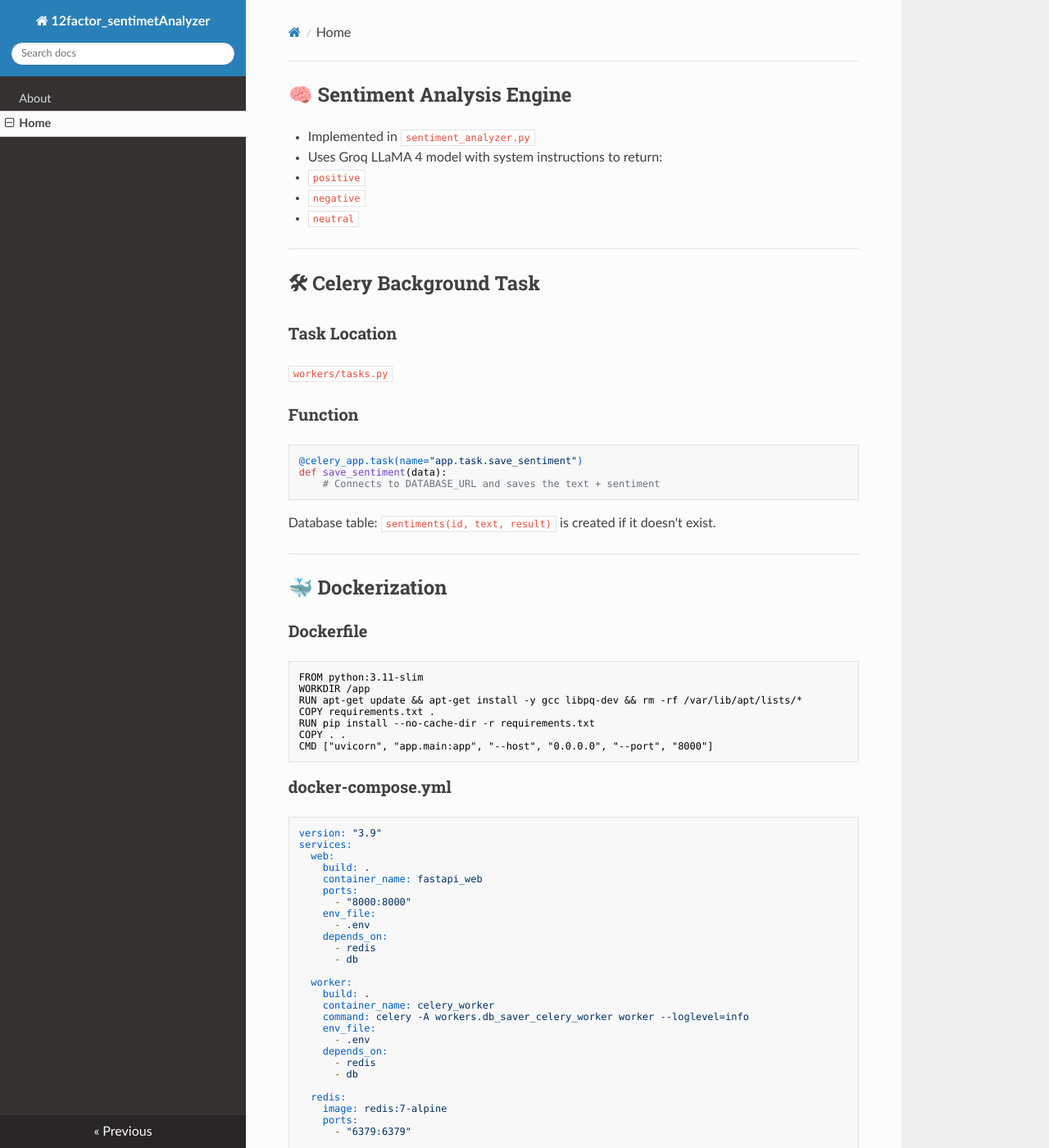
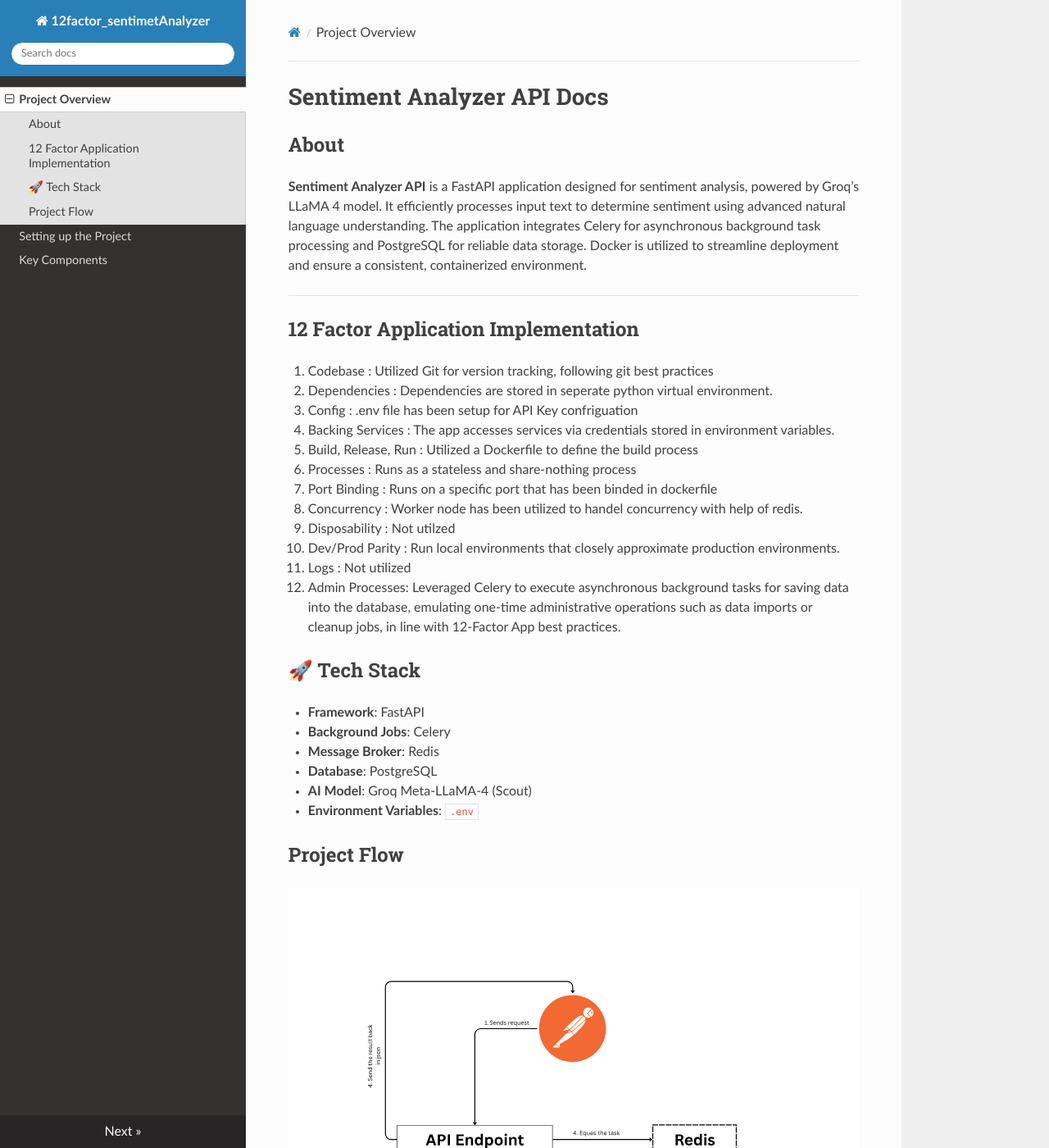
Before and after one commit to Sundess/12factor_sentimentanalyzer, an MkDocs documentation site: the page built from docs/docs/index.md, in a window 1280 px wide and 1400 px high. Shown: the whole window at 82% size. Built offline with MkDocs 1.6.1, drawn with Linux system fonts in a browser that asks for light colours; nearby versions of some CDN libraries; some of the changed text lies outside the part shown.

Commit message:
feat: Completed documentation in docs file

````diff
--- a/docs/docs/index.md
+++ b/docs/docs/index.md
@@ -1,124 +1,35 @@
-## 🧠 Sentiment Analysis Engine
+# Sentiment Analyzer API Docs
 
-- Implemented in `sentiment_analyzer.py`
-- Uses Groq LLaMA 4 model with system instructions to return:
+## About
 
-  - `positive`
-  - `negative`
-  - `neutral`
+**Sentiment Analyzer API** is a FastAPI application designed for sentiment analysis, powered by Groq’s LLaMA 4 model. It efficiently processes input text to determine sentiment using advanced natural language understanding. The application integrates Celery for asynchronous background task processing and PostgreSQL for reliable data storage. Docker is utilized to streamline deployment and ensure a consistent, containerized environment.
 
 ---
 
-## 🛠 Celery Background Task
+## 12 Factor Application Implementation
 
-### Task Location
+1. Codebase : Utilized Git for version tracking, following git best practices
+2. Dependencies : Dependencies are stored in seperate python virtual environment.
+3. Config : .env file has been setup for API Key confriguation
+4. Backing Services : The app accesses services via credentials stored in environment variables.
+5. Build, Release, Run : Utilized a Dockerfile to define the build process
+6. Processes : Runs as a stateless and share-nothing process
+7. Port Binding : Runs on a specific port that has been binded in dockerfile
+8. Concurrency : Worker node has been utilized to handel concurrency with help of redis.
+9. Disposability : Not utilzed
+10. Dev/Prod Parity : Run local environments that closely approximate production environments.
+11. Logs : Not utilized
+12. Admin Processes: Leveraged Celery to execute asynchronous background tasks for saving data into the database, emulating one-time administrative operations such as data imports or cleanup jobs, in line with 12-Factor App best practices.
 
-`workers/tasks.py`
+## 🚀 Tech Stack
 
-### Function
+- **Framework**: FastAPI
+- **Background Jobs**: Celery
+- **Message Broker**: Redis
+- **Database**: PostgreSQL
+- **AI Model**: Groq Meta-LLaMA-4 (Scout)
+- **Environment Variables**: `.env`
 
-```python
-@celery_app.task(name="app.task.save_sentiment")
-def save_sentiment(data):
-    # Connects to DATABASE_URL and saves the text + sentiment
-```
+## Project Flow
 
-Database table: `sentiments(id, text, result)` is created if it doesn't exist.
-
----
-
-## 🐳 Dockerization
-
-### Dockerfile
-
-```dockerfile
-FROM python:3.11-slim
-WORKDIR /app
-RUN apt-get update && apt-get install -y gcc libpq-dev && rm -rf /var/lib/apt/lists/*
-COPY requirements.txt .
-RUN pip install --no-cache-dir -r requirements.txt
-COPY . .
-CMD ["uvicorn", "app.main:app", "--host", "0.0.0.0", "--port", "8000"]
-```
-
-### docker-compose.yml
-
-```yaml
-version: "3.9"
-services:
-  web:
-    build: .
-    container_name: fastapi_web
-    ports:
-      - "8000:8000"
-    env_file:
-      - .env
-    depends_on:
-      - redis
-      - db
-
-  worker:
-    build: .
-    container_name: celery_worker
-    command: celery -A workers.db_saver_celery_worker worker --loglevel=info
-    env_file:
-      - .env
-    depends_on:
-      - redis
-      - db
-
-  redis:
-    image: redis:7-alpine
-    ports:
-      - "6379:6379"
-
-  db:
-    image: postgres:14
-    environment:
-      POSTGRES_USER: postgres
-      POSTGRES_PASSWORD: postgres
-      POSTGRES_DB: mydatabase
-    ports:
-      - "5432:5432"
-```
-
----
-
-## 🧪 Running the Project
-
-```bash
-# Build and start containers
-$ docker-compose up --build
-```
-
-Visit: [http://localhost:8000/docs](http://localhost:8000/docs) to test the API.
-
-To tail logs:
-
-```bash
-docker-compose logs -f worker
-docker-compose logs -f web
-```
-
-To bring services down:
-
-```bash
-docker-compose down
-```
-
----
-
-## 📚 Development Notes
-
-- **Celery** loads `.env` using `dotenv.load_dotenv()`.
-- **PostgreSQL table** is created dynamically inside the task.
-- **Groq API** requires an active key with appropriate usage limits.
-- No volume persistence is currently configured.
-
----
-
-## 🧾 License & Attribution
-
-- LLaMA 4 by Meta AI (via Groq)
-- FastAPI licensed under MIT
-- This project template was generated with ❤️ and Docker 🐳
+![Alt Text](images/flow.svg)
--- /dev/null
+++ b/docs/docs/keycomponents.md
@@ -0,0 +1,165 @@
+# Sentiment Analyzer API Docs
+
+## 🧪 API Endpoints
+
+The application’s API endpoints are defined in main.py under the app directory, using the FastAPI framework to handle HTTP requests and responses efficiently.
+
+`GET /`
+
+Returns a welcome message:
+
+```json
+{
+  "message": "Welcome to Homepage"
+}
+```
+
+`POST /analyze/`
+
+Analyzes user-provided text and returns the sentiment.
+
+**Request Body:**
+
+```json
+{
+  "text": "I love this product!"
+}
+```
+
+**Response:**
+
+```json
+{
+  "text": "I love this product!",
+  "sentiment": "Positive"
+}
+```
+
+A background Celery task is triggered to save this information in the database.
+
+---
+
+## 🧠 Sentiment Analysis Engine
+
+- Implemented in `sentiment_analyzer.py`
+- Uses Groq LLaMA 4 model with system instructions to return:
+
+  - `positive`
+  - `negative`
+  - `neutral`
+
+---
+
+## 🛠 Celery Background Task
+
+### Task Location
+
+`workers/tasks.py`
+
+### Function
+
+```python
+@celery_app.task(name="app.task.save_sentiment")
+def save_sentiment(data):
+    # Connects to DATABASE_URL and saves the text + sentiment
+```
+
+Database table: `sentiments(id, text, result)` is created if it doesn't exist.
+
+---
+
+## 🐳 Dockerization
+
+### Dockerfile
+
+```dockerfile
+FROM python:3.11-slim
+WORKDIR /app
+RUN apt-get update && apt-get install -y gcc libpq-dev && rm -rf /var/lib/apt/lists/*
+COPY requirements.txt .
+RUN pip install --no-cache-dir -r requirements.txt
+COPY . .
+CMD ["uvicorn", "app.main:app", "--host", "0.0.0.0", "--port", "8000"]
+```
+
+### docker-compose.yml
+
+```yaml
+version: "3.9"
+services:
+  web:
+    build: .
+    container_name: fastapi_web
+    ports:
+      - "8000:8000"
+    env_file:
+      - .env
+    depends_on:
+      - redis
+      - db
+
+  worker:
+    build: .
+    container_name: celery_worker
+    command: celery -A workers.db_saver_celery_worker worker --loglevel=info
+    env_file:
+      - .env
+    depends_on:
+      - redis
+      - db
+
+  redis:
+    image: redis:7-alpine
+    ports:
+      - "6379:6379"
+
+  db:
+    image: postgres:14
+    environment:
+      POSTGRES_USER: postgres
+      POSTGRES_PASSWORD: postgres
+      POSTGRES_DB: mydatabase
+    ports:
+      - "5432:5432"
+```
+
+---
+
+## 🧪 Running the Project
+
+```bash
+# Build and start containers
+$ docker-compose up --build
+```
+
+Visit: [http://localhost:8000/](http://localhost:8000/) to test the API.
+
+To tail logs:
+
+```bash
+docker-compose logs -f worker
+docker-compose logs -f web
+```
+
+To bring services down:
+
+```bash
+docker-compose down
+```
+
+---
+
+## 📚 Development Notes
+
+- **Celery** loads `.env` using `dotenv.load_dotenv()`.
+- **PostgreSQL table** is created dynamically inside the task.
+- **Groq API** requires an active key with appropriate usage limits.
+- No volume persistence is currently configured.
+
+---
+
+## 🧾 License & Attribution
+
+- LLaMA 4 by Meta AI (via Groq)
+- FastAPI licensed under MIT
+- This project template was generated with ❤️ and Docker 🐳
--- a/docs/docs/about.md
+++ b/docs/docs/setup.md
@@ -1,19 +1,28 @@
-# Sentiment Analyzer API Docs
+# Setting Project Locally
 
-Welcome to the official documentation for the **Sentiment Analyzer API**, a FastAPI application powered by Groq's LLaMA 4 model for sentiment analysis. It leverages **Celery** for background task processing and **PostgreSQL** for data storage. Docker is used for environment orchestration.
+For this you need to have git and docker installed locally in you machine.
 
----
+## Local Setup
 
-## 🚀 Overview
+```
+# Cloning the repository
 
-### Tech Stack
+git clone https://github.com/Sundess/12factor_sentimentanalyzer
+cd 12factor_sentimentanalyzer
 
-- **Framework**: FastAPI
-- **Background Jobs**: Celery
-- **Message Broker**: Redis
-- **Database**: PostgreSQL
-- **AI Model**: Groq Meta-LLaMA-4 (Scout)
-- **Environment Variables**: `.env`
+# Creating and Activating Virtual Environment
+
+python -m venv env
+source env/bin/activate
+
+# Installing dependencies
+
+pip install -r requirements.txt
+
+# Running docker-compose for building the application
+
+docker compose up --build
+```
 
 ---
 
--- a/docs/mkdocs.yml
+++ b/docs/mkdocs.yml
@@ -7,5 +7,6 @@
   name: readthedocs
 
 nav:
-  - About: about.md
-  - Home: index.md
+  - Project Overview: index.md
+  - Setting up the Project: setup.md
+  - Key Components: keycomponents.md
````
Also changed, not shown: README.md, docs/docs/images/flow.svg (added).
